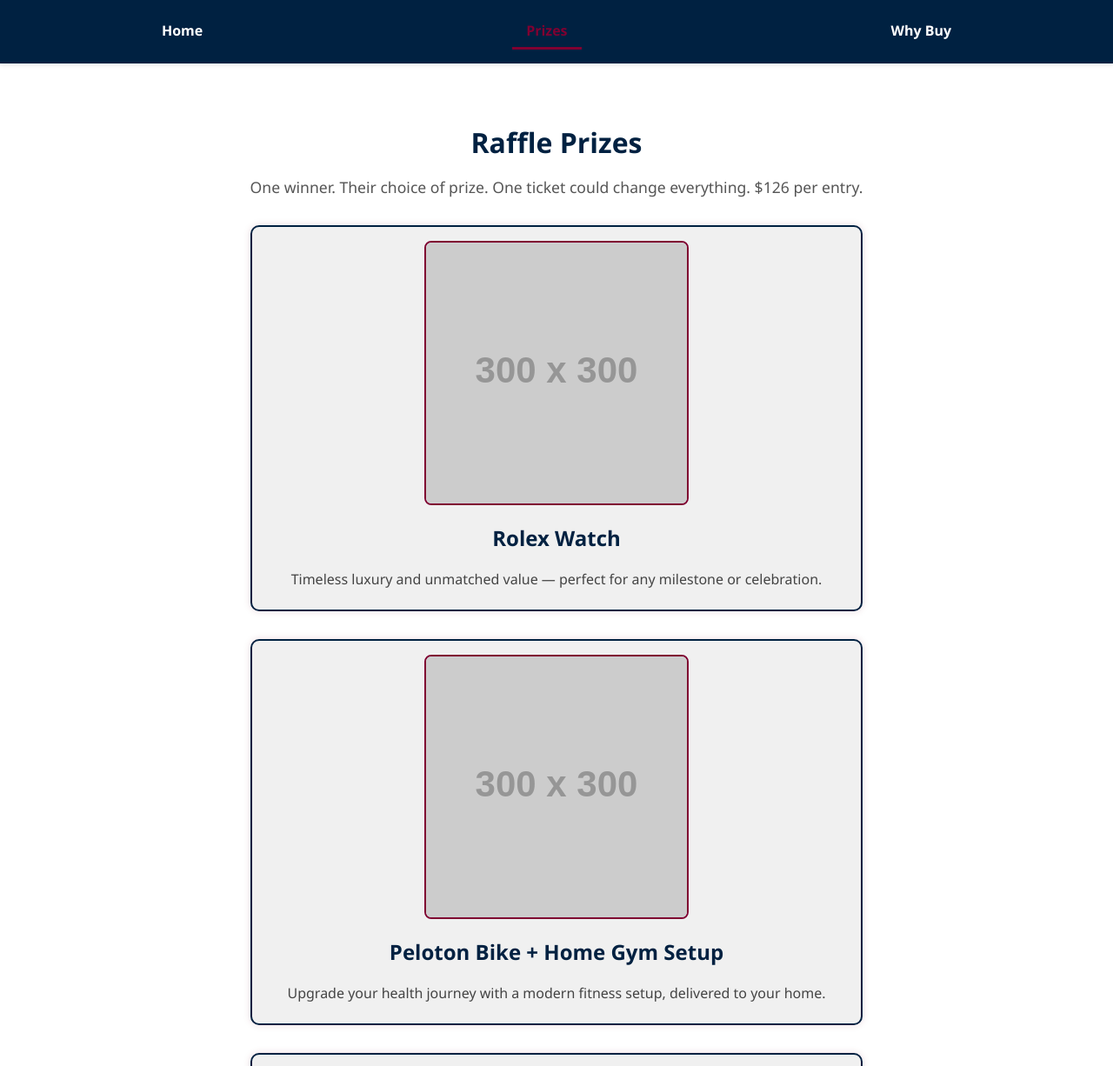
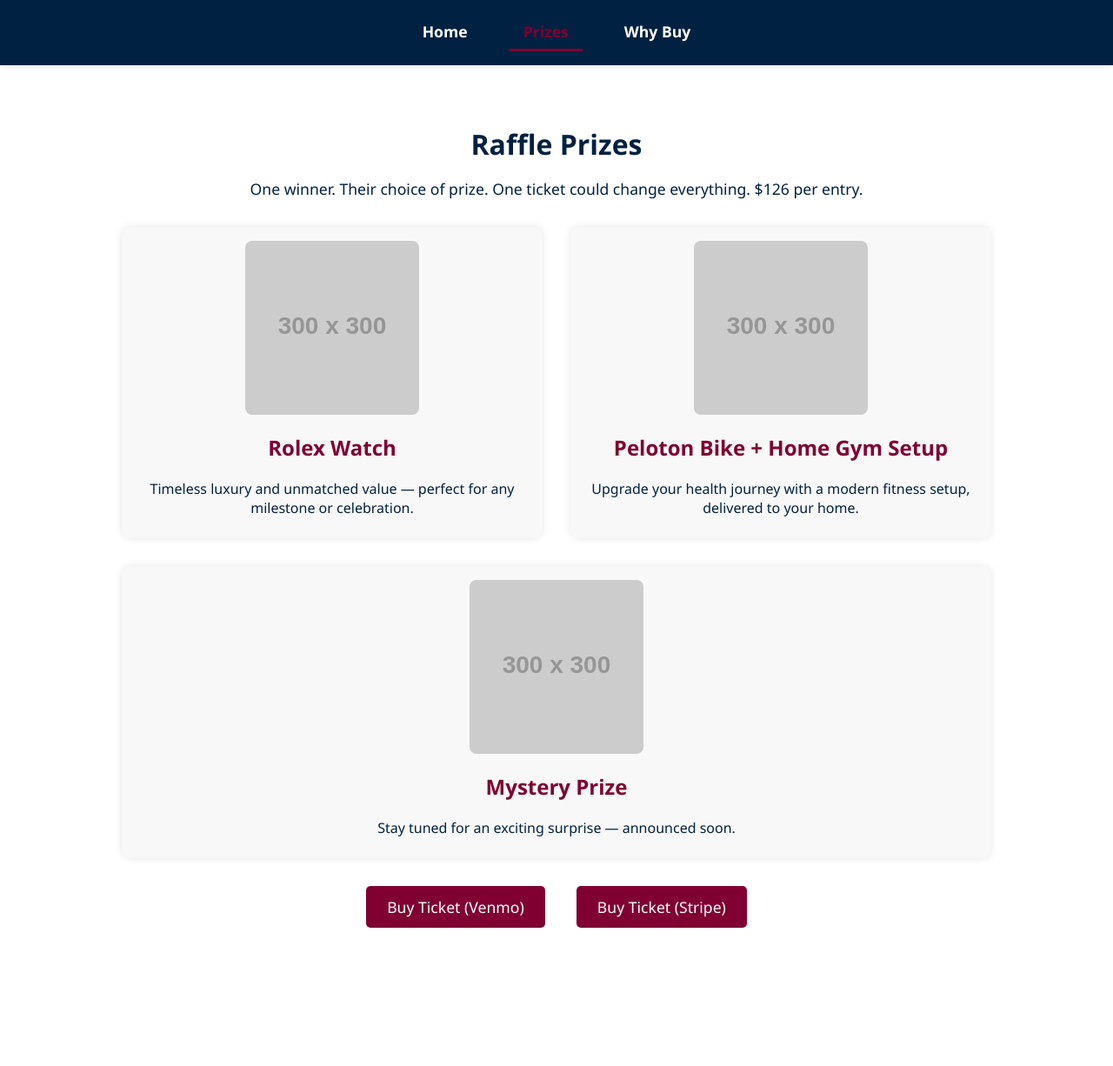
Before and after one commit to BinyanShalem/Support-Yeshivat-Torat-Yosef, a plain HTML site: page prizes.html in a window 1280 px wide. Shown: the top 1226 px of the page at 87% size. After the commit the page ends 1115 px from the top, so only its background shows below. Drawn offline with Linux system fonts and the light colour scheme; placeholder pictures from the web are drawn by us.

Commit message:
Update prizes.html

```diff
--- a/prizes.html
+++ b/prizes.html
@@ -2,11 +2,11 @@
 <html lang="en">
 <head>
   <meta charset="UTF-8" />
-  <meta name="viewport" content="width=device-width, initial-scale=1" />
+  <meta name="viewport" content="width=device-width, initial-scale=1.0" />
   <title>Prizes - Yeshivat Torat Yosef Raffle</title>
   <style>
     :root {
-      --primary-bg: #fff;
+      --primary-bg: #ffffff;
       --primary-text: rgb(0, 33, 65);
       --secondary-bg: rgb(0, 33, 65);
       --accent: #7F0031;
@@ -15,29 +15,26 @@
 
     body {
       margin: 0;
-      font-family: 'Segoe UI', Tahoma, Geneva, Verdana, sans-serif;
+      font-family: 'Segoe UI', sans-serif;
       background-color: var(--primary-bg);
       color: var(--primary-text);
-      min-height: 100vh;
-      display: flex;
-      flex-direction: column;
     }
 
     nav {
+      display: flex;
+      justify-content: center;
+      gap: 2rem;
+      padding: 1rem 0;
       background-color: var(--secondary-bg);
       box-shadow: 0 2px 5px rgba(0,0,0,0.1);
-      display: flex;
-      justify-content: space-around;
-      padding: 1rem 0;
-      flex-shrink: 0;
     }
 
     nav a {
-      color: var(--primary-bg);
+      color: white;
       text-decoration: none;
       padding: 0.5rem 1rem;
-      font-weight: 600;
-      transition: color 0.3s;
+      font-weight: bold;
+      font-size: 1.1rem;
     }
 
     nav a.active {
@@ -50,56 +47,55 @@
     }
 
     .container {
-      max-width: 900px;
+      max-width: 1000px;
       margin: 2rem auto;
       padding: 1rem;
-      flex-grow: 1;
+      text-align: center;
     }
 
     h1 {
-      text-align: center;
       margin-bottom: 1rem;
-      color: var(--secondary-bg);
     }
 
     .intro {
-      text-align: center;
       font-size: 1.1rem;
       margin-bottom: 2rem;
-      color: #555;
+    }
+
+    .prize-row {
+      display: flex;
+      justify-content: center;
+      gap: 2rem;
+      flex-wrap: wrap;
     }
 
     .prize {
-      background: #f0f0f0;
-      margin-bottom: 2rem;
+      background: #f8f8f8;
+      flex: 1 1 300px;
       padding: 1rem;
       border-radius: 10px;
-      border: 2px solid var(--secondary-bg);
-      box-shadow: 0 0 8px rgba(127, 0, 49, 0.15);
+      box-shadow: 0 0 10px rgba(0,0,0,0.1);
       text-align: center;
     }
 
     .prize img {
       width: 100%;
-      max-width: 300px;
+      max-width: 200px;
       height: auto;
       border-radius: 8px;
       margin-bottom: 1rem;
-      border: 2px solid var(--accent);
     }
 
     .prize h2 {
-      color: var(--secondary-bg);
+      color: var(--accent);
       margin-top: 0;
     }
 
     .prize p {
       margin: 0.5rem 0;
-      color: #444;
     }
 
     .buy-links {
-      text-align: center;
       margin-top: 2rem;
     }
 
@@ -108,12 +104,10 @@
       margin: 0 1rem;
       background-color: var(--accent);
       padding: 0.75rem 1.5rem;
-      color: var(--primary-bg);
+      color: white;
       text-decoration: none;
       border-radius: 5px;
       font-size: 1.1rem;
-      font-weight: 700;
-      box-shadow: 0 4px 8px rgba(127, 0, 49, 0.4);
       transition: background-color 0.3s;
     }
 
@@ -133,27 +127,29 @@
     <h1>Raffle Prizes</h1>
     <p class="intro">One winner. Their choice of prize. One ticket could change everything. $126 per entry.</p>
 
+    <div class="prize-row">
       <div class="prize">
-      <img src="https://via.placeholder.com/300" alt="Rolex Watch" />
+        <img src="https://via.placeholder.com/300" alt="Rolex Watch">
         <h2>Rolex Watch</h2>
         <p>Timeless luxury and unmatched value — perfect for any milestone or celebration.</p>
       </div>
 
       <div class="prize">
-      <img src="https://via.placeholder.com/300" alt="Peloton Bike" />
+        <img src="https://via.placeholder.com/300" alt="Peloton Bike">
         <h2>Peloton Bike + Home Gym Setup</h2>
         <p>Upgrade your health journey with a modern fitness setup, delivered to your home.</p>
       </div>
 
       <div class="prize">
-      <img src="https://via.placeholder.com/300" alt="Mystery Prize" />
+        <img src="https://via.placeholder.com/300" alt="Mystery Prize">
         <h2>Mystery Prize</h2>
         <p>Stay tuned for an exciting surprise — announced soon.</p>
       </div>
+    </div>
 
     <div class="buy-links">
-      <a href="https://venmo.com" target="_blank" rel="noopener">Buy Ticket (Venmo)</a>
-      <a href="https://stripe.com" target="_blank" rel="noopener">Buy Ticket (Stripe)</a>
+      <a href="https://venmo.com">Buy Ticket (Venmo)</a>
+      <a href="https://stripe.com">Buy Ticket (Stripe)</a>
     </div>
   </div>
 </body>
```
Lines whose indentation alone changed are shown as unchanged.
